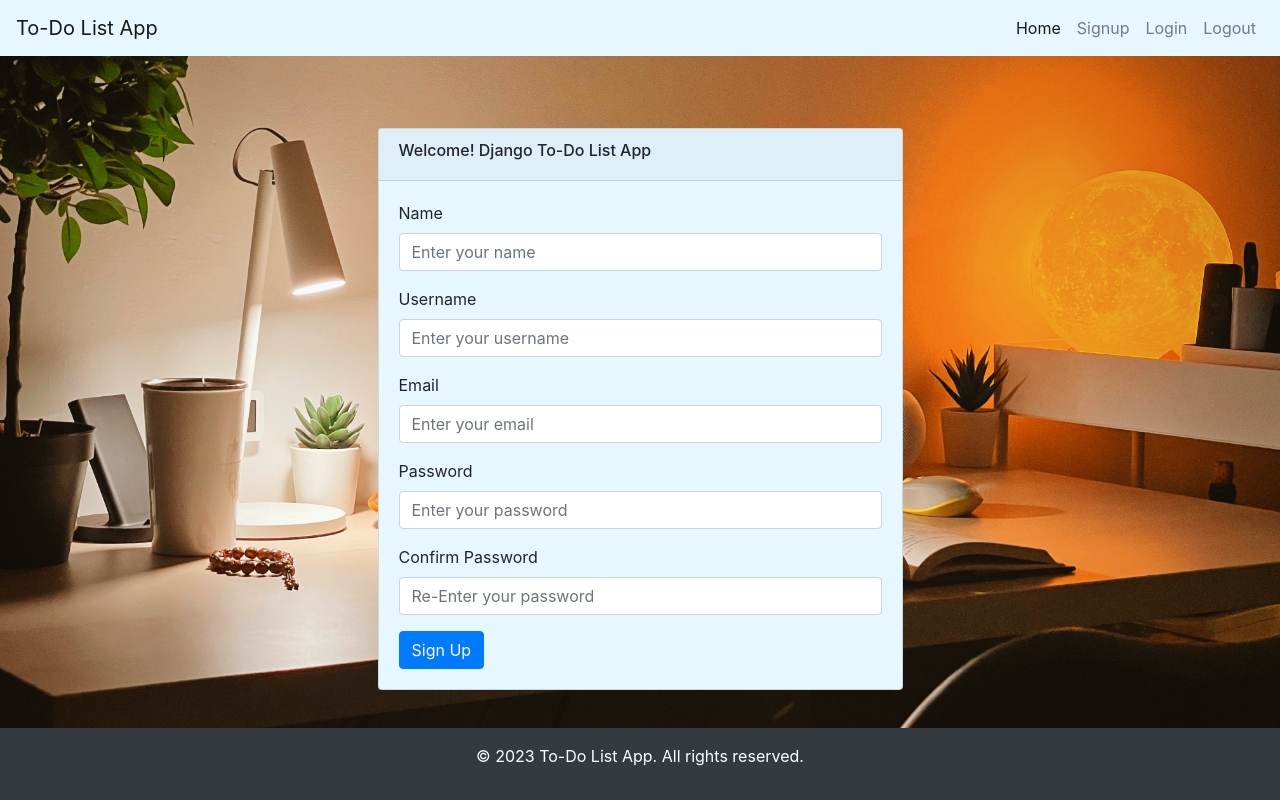
After one commit to ZainAli121/Django-To-Do-Application, a Django app: page /signup/ in a window 1280 px wide. The commit adds this page. Run offline with Django 4.2, Linux system fonts and the light colour scheme; some libraries are stand-ins or nearby versions.

Commit message:
USer Authentication Added

```diff
--- a/myproject/todo/templates/delete_task.html
+++ b/myproject/templates/delete_task.html
@@ -1,8 +1,8 @@
 {% extends 'main.html' %}
+<title>Delete Task</title>
+    <link rel="stylesheet" href="https://maxcdn.bootstrapcdn.com/bootstrap/4.5.2/css/bootstrap.min.css">
 
 {% block content %}
-    <title>Delete Task</title>
-    <link rel="stylesheet" href="https://maxcdn.bootstrapcdn.com/bootstrap/4.5.2/css/bootstrap.min.css">
     <div class="container mt-4">
         <p>Are you sure you want to delete "{{ task }}"?</p>
 
--- a/myproject/todo/templates/list.html
+++ b/myproject/templates/list.html
@@ -1,6 +1,5 @@
 {% extends 'main.html' %}
-    <title>To-Do List App</title>
-    <link rel="stylesheet" href="https://maxcdn.bootstrapcdn.com/bootstrap/4.5.2/css/bootstrap.min.css">
+{% block title %}To-Do List App{% endblock %}
 {% block content %}
     <div class="container mt-4">
         <h3>To Do</h3>
--- /dev/null
+++ b/myproject/templates/main.html
@@ -0,0 +1,54 @@
+<!DOCTYPE html>
+<html>
+<head>
+    <title>{% block title %}To-Do List App{% endblock %}</title>
+    <link rel="stylesheet" href="https://maxcdn.bootstrapcdn.com/bootstrap/4.5.2/css/bootstrap.min.css">
+
+    <style>
+        body {
+            background: url('static/images/todo1.jpg') no-repeat center center fixed;
+            background-size: cover;
+        }
+        .navbar-custom {
+            background-color: #e6f7ff;
+          }
+    </style>
+</head>
+<body class="d-flex flex-column min-vh-100">
+    <header>
+        <nav class="navbar navbar-expand-lg navbar-light navbar-custom">
+            <a class="navbar-brand">To-Do List App</a>
+            <button class="navbar-toggler" type="button" data-toggle="collapse" data-target="#navbarNav" aria-controls="navbarNav" aria-expanded="false" aria-label="Toggle navigation">
+              <span class="navbar-toggler-icon"></span>
+            </button>
+            <div class="collapse navbar-collapse" id="navbarNav">
+              <ul class="navbar-nav ml-auto">
+                <li class="nav-item active">
+                  <a class="nav-link" href="/">Home <span class="sr-only">(current)</span></a>
+                </li>
+                <li class="nav-item">
+                  <a class="nav-link" href="/signup">Signup</a>
+                </li>
+                <li class="nav-item">
+                  <a class="nav-link" href="/login">Login</a>
+                </li>
+                <li class="nav-item">
+                  <a class="nav-link" href="{% url 'logout' %}">Logout</a>
+                </li>
+              </ul>
+            </div>
+          </nav>
+    </header>
+
+    <div class="container mt-4 flex-grow-1">
+        {% block content %}
+        {% endblock %}
+    </div>
+
+    <footer class="py-3 bg-dark text-white">
+        <div class="container text-center">
+            <p>&copy; 2023 To-Do List App. All rights reserved.</p>
+        </div>
+    </footer>
+</body>
+</html>
--- /dev/null
+++ b/myproject/templates/signup.html
@@ -0,0 +1,88 @@
+{% extends 'main.html' %}
+
+{% block content %}
+
+<style>
+    .custom-background {
+        background-color: #e6f7ff;
+    }
+    .messages {
+        list-style: none;
+        padding: 0;
+        margin: 0;
+      }
+
+      .messages li {
+        color: white;
+        background-color: red;
+        padding: 10px;
+        margin-bottom: 10px;
+        border-radius: 5px;
+      }
+
+      /* Styles for other message tags like success, warning, etc. */
+      .messages .success {
+        background-color: green;
+      }
+
+      .messages .warning {
+        background-color: orange;
+      }
+</style>
+<div class="container mt-5">
+    <div class="row justify-content-center">
+        <div class="col-md-6">
+            <div class="card custom-background">
+                <div class="card-header">
+                    <h6>Welcome! Django To-Do List App</h6>
+                </div>
+                <div class="card-body">
+                    <form method="post" action="">
+                        {% csrf_token %}
+                        {% if messages %}
+                        {% for message in messages %}
+                        <div class="alert alert-{{ message.tags }} alert-dismissible fade show" role="alert">
+                            {{ message }}
+                            <button type="button" class="btn-close" data-bs-dismiss="alert" aria-label="Close"></button>
+                        </div>
+                        {% endfor %}
+                        {% endif %}
+                        <div class="form-group">
+                            <label for="name">Name</label>
+                            <input type="text" class="form-control" id="name" name="name" placeholder="Enter your name">
+                        </div>
+
+                        <div class="form-group">
+                            <label for="name">Username</label>
+                            <input type="text" class="form-control" id="name" name="username"
+                                placeholder="Enter your username">
+                        </div>
+
+                        <div class="form-group">
+                            <label for="email">Email</label>
+                            <input type="email" class="form-control" id="email" name="email"
+                                placeholder="Enter your email">
+                        </div>
+
+                        <div class="form-group">
+                            <label for="password">Password</label>
+                            <input type="password" class="form-control" id="password" name="password"
+                                placeholder="Enter your password">
+                        </div>
+
+                        <div class="form-group">
+                            <label for="password">Confirm Password</label>
+                            <input type="password" class="form-control" id="password" name="password"
+                                placeholder="Re-Enter your password">
+                        </div>
+
+                        <button type="submit" class="btn btn-primary">Sign Up</button>
+                    </form>
+                </div>
+            </div>
+        </div>
+    </div>
+</div>
+
+
+{% endblock %}
--- a/myproject/todo/templates/update_task.html
+++ b/myproject/templates/update_task.html
@@ -1,8 +1,7 @@
 {% extends 'main.html' %}
+{% block title %}Update Task{% endblock %}
+{% block content %}
 
-{% block content %}
-    <title>Update Task</title>
-    <link rel="stylesheet" href="https://maxcdn.bootstrapcdn.com/bootstrap/4.5.2/css/bootstrap.min.css">
 
     <div class="container mt-4">
         <h3>Update Task</h3>
--- a/myproject/todo/urls.py
+++ b/myproject/todo/urls.py
@@ -5,4 +5,7 @@ urlpatterns = [
     path('', views.index, name='index'),
     path('update_task/<str:pk>/', views.updateTask, name='update_task'),
     path('delete_task/<str:pk>/', views.deleteTask, name='delete_task'),
+    path('signup/', views.signup, name='signup'),
+    path('login/', views.login, name='login'),
+    path('logout/', views.logoutuser, name='logout')
 ]
--- a/myproject/todo/views.py
+++ b/myproject/todo/views.py
@@ -1,9 +1,18 @@
 from django.shortcuts import render, redirect
 from .models import *
 from .forms import *
+from django.contrib.auth.models import User
+from django.contrib.auth import authenticate
+from django.contrib.auth import logout
+from django.contrib.auth import login as auth_login
+# from todo.models import User
+from django.contrib import messages
 
 # Create your views here.
 def index(request):
+    if request.user.is_anonymous:
+        return redirect('/login')
+
     tasks = Task.objects.all()
     form = TaskForm()
 
@@ -38,3 +47,43 @@ def deleteTask(request, pk):
 
     context = {'task': task}
     return render(request, 'delete_task.html', context)
+
+def signup(request):
+    if request.method == 'POST':
+        # check if user enters valid crediantials
+        username = request.POST.get('username')
+        password = request.POST.get('password')
+        email = request.POST.get('email')
+
+        # check if user already exists
+        if User.objects.filter(username=username).exists():
+            messages.info(request, 'Username already exists')
+            return redirect('/signup')
+
+        # creates new user if user does not exist
+        user = User.objects.create_user(username=username, password=password, email=email)
+        user.save()
+        messages.success(request, 'Account created successfully')
+
+    return render(request, 'signup.html')
+
+def login(request):
+    if request.method == 'POST':
+        # check if user enters valid crediantials
+        username = request.POST.get('username')
+        password = request.POST.get('password')
+        user = authenticate(request, username=username, password=password)
+
+        # check if user exists
+        if user is not None:
+            auth_login(request, user)
+            return redirect('/')
+        else:
+            messages.info(request, 'Invalid crediantials')
+            return redirect('/login')
+
+    return render(request, 'login.html')
+
+def logoutuser(request):
+    logout(request)
+    return redirect('/login')
```
Also changed, not shown: myproject/myproject/settings.py (+6 -1 lines), myproject/templates/login.html (added, +72 -0 lines), myproject/todo/models.py (+11 -0 lines), myproject/todo/templates/main.html (deleted, +0 -23 lines), myproject/db.sqlite3, myproject/static/images/todo1.jpg (added), myproject/todo/migrations/0003_user.py (added), myproject/todo/migrations/0004_user_email_user_name.py (added).
